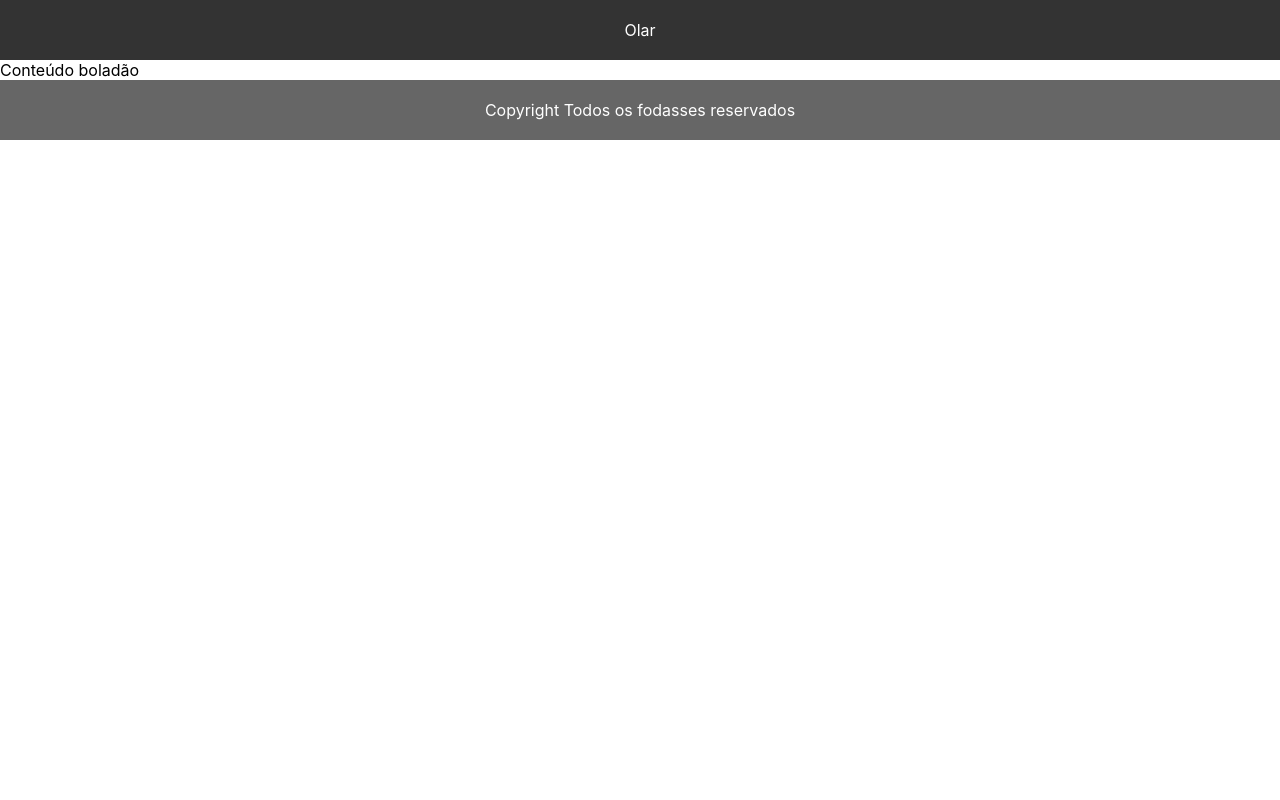
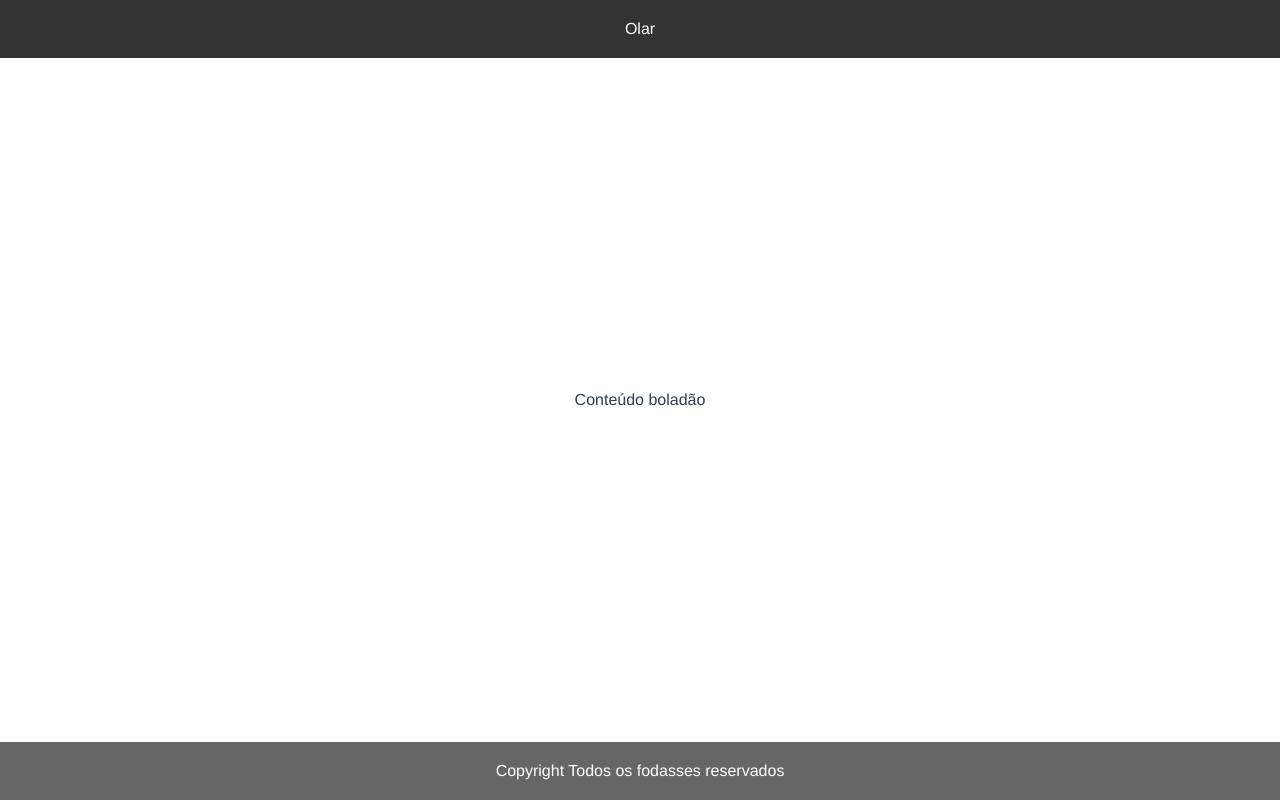
Before and after one commit to dulcetti/react-context, a React (Create React App) app: page / in a window 1280 px wide. Built offline with nearby package versions, Linux system fonts and the light colour scheme.

Commit message:
style: add main component styles

```diff
--- a/src/components/main/styles.ts
+++ b/src/components/main/styles.ts
@@ -1,4 +1,13 @@
 import styled from 'styled-components';
 
 export const AppWrapper = styled.main`
+  -webkit-font-smoothing: antialiased;
+  -moz-osx-font-smoothing: grayscale;
+  color: #2c3e50;
+  font-family: Avenir, Helvetica, Arial, sans-serif;
+  display: flex;
+  flex-direction: column;
+  justify-content: space-between;
+  min-height: 100vh;
+  text-align: center;
 `;
```
